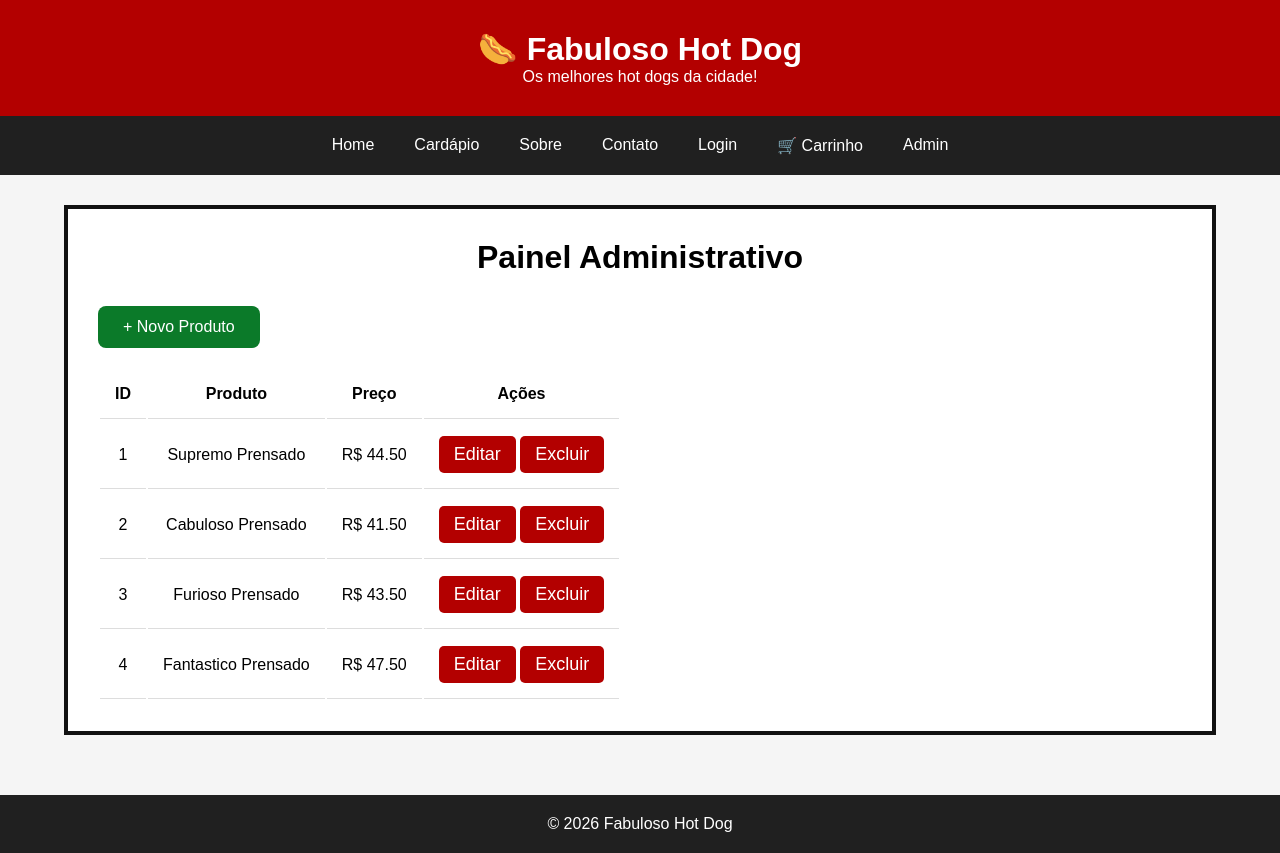
After one commit to G4vazzi/Projeto_LanchoneteWeb, a Flask app: page /admin in a window 1280 px wide. The commit adds this page. Run offline with Flask 3, Linux system fonts and the light colour scheme; data comes from the database, SQL or seed files in the repository.

Commit message:
att 0.2.0
Criação pagina adimin

```diff
--- a/app.py
+++ b/app.py
@@ -91,6 +91,16 @@ def finalizar():
 
     return render_template("pedido_realizado.html")
 
+@app.route("/admin")
+def admin():
+
+    produtos = listar_produtos()
+
+    return render_template(
+        "admin.html",
+        produtos=produtos
+    )
+
 
 if __name__ == "__main__":
     app.run(debug=True)
--- a/static/css/style.css
+++ b/static/css/style.css
@@ -408,3 +408,68 @@ footer{
     text-align:center;
 
 }
+
+.container-admin{
+    width:90%;
+
+    max-width:1100x;
+
+    margin:30px auto;
+
+    border:4px solid #111;
+
+    padding:30px;
+
+    background:white;
+}
+
+.container-admin h1{
+    text-align:center;
+
+    margin-bottom:30px;
+}
+
+.btn-novo{
+    display:inline-block;
+
+    margin-bottom:20px;
+
+    text-decoration:none;
+
+    color:white;
+
+    background:#0b7a29;
+
+    padding:12px 25px;
+
+    border-radius:8px;
+
+    text-align:right;
+}
+
+.btn-novo:hover{
+    background:#0a6b24;
+}
+
+.tabela-admin th,
+.tabela-admin td{
+
+    padding:15px;
+
+    border-bottom:1px solid #ddd;
+
+    text-align:center;
+
+}
+
+.tabela-admin button{
+
+    padding:8px 15px;
+
+    border:none;
+
+    border-radius:5px;
+
+    cursor:pointer;
+
+}
--- /dev/null
+++ b/templates/admin.html
@@ -0,0 +1,58 @@
+    {% extends "base.html" %}
+
+{% block conteudo %}
+
+<div class="container-admin">
+
+    <h1>Painel Administrativo</h1>
+
+    <a class="btn-novo" href="#">
+       + Novo Produto
+    </a>
+
+    <table class="tabela-admin">
+
+        <thead>
+
+            <tr>
+
+                <th>ID</th>
+                <th>Produto</th>
+                <th>Preço</th>
+                <th>Ações</th>
+
+            </tr>
+
+        </thead>
+
+        <tbody>
+
+        {% for produto in produtos %}
+
+            <tr>
+
+                <td>{{ produto.id }}</td>
+
+                <td>{{ produto.nome }}</td>
+
+                <td>R$ {{ "%.2f"|format(produto.preco) }}</td>
+
+                <td>
+
+                    <button>Editar</button>
+
+                    <button>Excluir</button>
+
+                </td>
+
+            </tr>
+
+        {% endfor %}
+
+        </tbody>
+
+    </table>
+
+</div>
+
+{% endblock %}
--- a/templates/base.html
+++ b/templates/base.html
@@ -31,6 +31,7 @@
         <a href="#">Contato</a>
         <a href="#">Login</a>
         <a href="{{ url_for('carrinho') }}">🛒 Carrinho</a>
+        <a href="{{ url_for('admin') }}">Admin</a>
 
     </nav>
 
```
